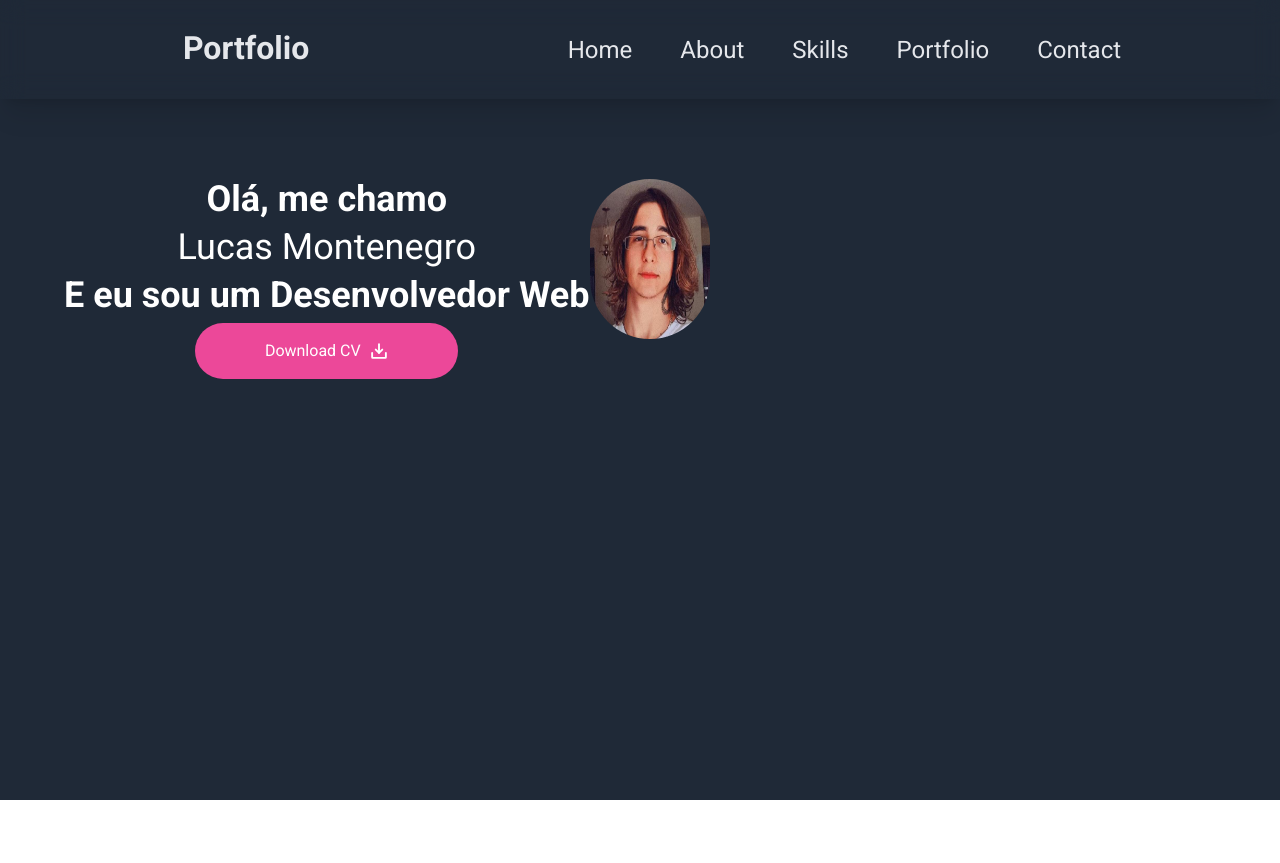
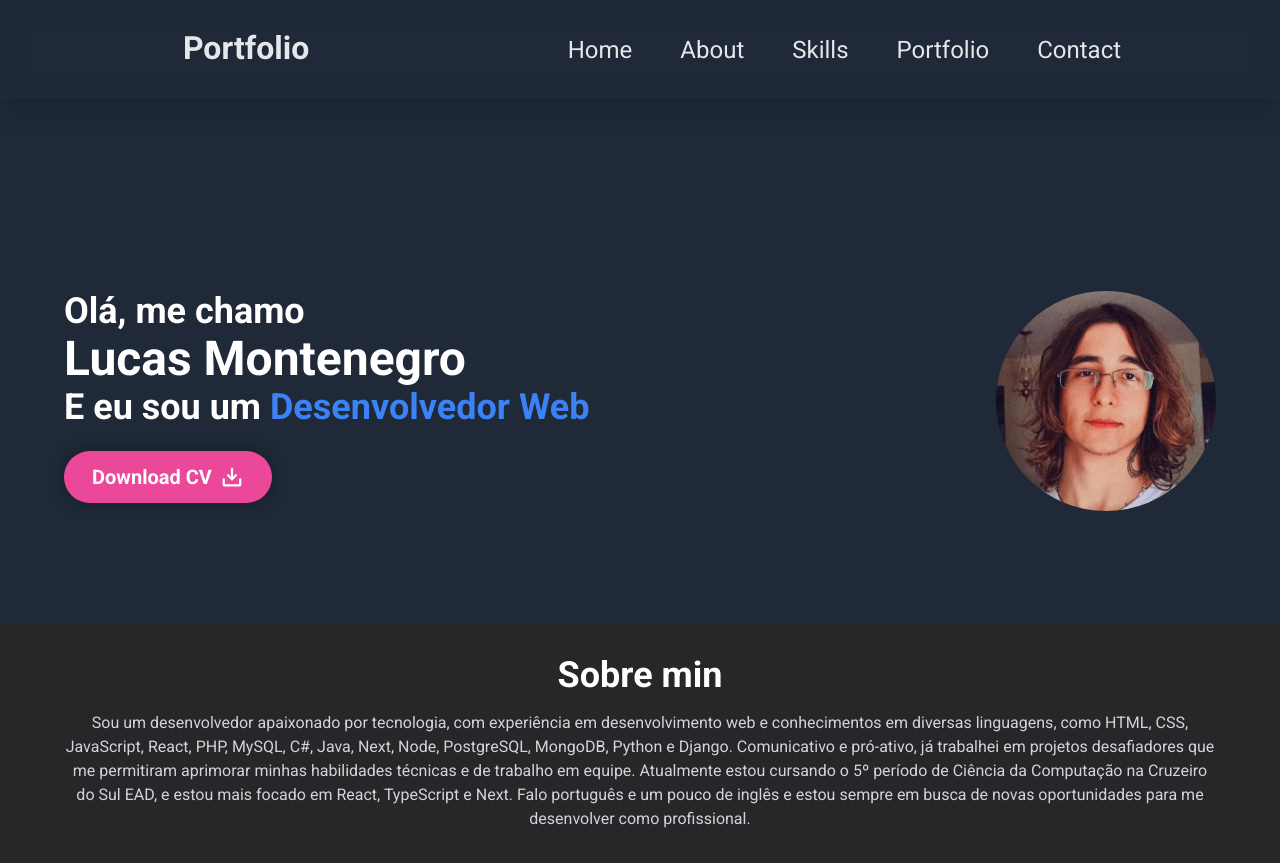
Before and after one commit to Lucas-M01/My-portfolio, a Next.js app: page / in a window 1280 px wide. Before the commit the page ends 800 px from the top, so only its background shows below. Built offline with nearby package versions, Linux system fonts and the light colour scheme.

Commit message:
Componente Home aprimorado e feito o about

```diff
--- a/package.json
+++ b/package.json
@@ -25,6 +25,7 @@
     "eslint": "^8.36.0",
     "eslint-config-next": "^13.2.4",
     "postcss": "^8.4.21",
+    "tailwind-scrollbar": "^3.0.0",
     "tailwindcss": "^3.2.7"
   }
 }
--- a/src/components/Home.tsx
+++ b/src/components/Home.tsx
@@ -4,35 +4,91 @@ import { DownloadSimple } from 'phosphor-react'
 
 export function Home() {
   return (
-    <section className="text-center text-white lg:flex mt-[5rem]">
-      <div className="flex flex-col-reverse lg:flex-row">
-        <div className="flex flex-col gap-2">
-          <h3 className="text-4xl font-bold">Olá, me chamo</h3>
-          <h1 className="text-4xl">Lucas Montenegro</h1>
-          <h4 className="text-4xl font-bold">
-            E eu sou um <span>Desenvolvedor Web</span>
+    <section className="text-center sm:text-left text-white sm:flex sm:flex-wrap  sm:items-center mt-[5rem]">
+      <div className="flex  flex-col-reverse w-[90%] mx-auto sm:my-28 sm:flex-row sm:justify-between">
+        <div className="flex flex-col gap-2 lg:w-1/2 lg:gap-1">
+          <h3 className="text-2xl md:text-3xl lg:text-4xl font-bold">
+            Olá, me chamo
+          </h3>
+          <h1 className="text-3xl md:text-4xl lg:text-5xl font-bold">
+            Lucas Montenegro
+          </h1>
+          <h4 className="text-2xl md:text-3xl lg:text-4xl font-bold lg:whitespace-nowrap">
+            E eu sou um{' '}
+            <span className="text-blue-500 ">
+              Desenvolvedor <span className="">Web</span>
+            </span>
           </h4>
-          <div className="flex justify-center">
+          <div className="flex justify-center sm:justify-start mt-5 lg:w-full">
             <a
               href=""
-              className="py-4 px-6 lg:w-[50%] bg-pink-500 flex gap-2 justify-center items-center rounded-full cursor-pointer hover:bg-pink-400"
+              className="py-3 px-7 bg-pink-500 flex gap-2 justify-center items-center rounded-[4rem] hover:rounded-none duration-150 font-semibold text-lg md:text-xl hover:tracking-[.1rem] shadow-[0_0_1rem_rgba(0,0,0,0.3)] cursor-pointer hover:bg-pink-400"
             >
               Download CV
-              <DownloadSimple weight="bold" size={20} />
+              <DownloadSimple weight="bold" className="text-xl md:text-2xl" />
             </a>
           </div>
         </div>
 
-        <div className="flex justify-center mb-10">
+        <div className="flex justify-center mb-10 sm:mb-0">
           <Image
             src={TestImg}
-            width={120}
-            height={120}
-            className="rounded-full"
+            width={220}
+            height={220}
+            className="rounded-full "
             alt=""
           />
         </div>
       </div>
+
+      <div className="bg-zinc-800 py-8 w-screen text-center">
+        <h4 className="font-semibold text-2xl mb-4 md:text-3xl lg:text-4xl">
+          Sobre min
+        </h4>
+        <p className="text-zinc-300 w-[90%] mx-auto">
+          Sou um desenvolvedor apaixonado por tecnologia, com experiência em
+          desenvolvimento web e conhecimentos em diversas linguagens, como HTML,
+          CSS, JavaScript, React, PHP, MySQL, C#, Java, Next, Node, PostgreSQL,
+          MongoDB, Python e Django. Comunicativo e pró-ativo, já trabalhei em
+          projetos desafiadores que me permitiram aprimorar minhas habilidades
+          técnicas e de trabalho em equipe. Atualmente estou cursando o 5º
+          período de Ciência da Computação na Cruzeiro do Sul EAD, e estou mais
+          focado em React, TypeScript e Next. Falo português e um pouco de
+          inglês e estou sempre em busca de novas oportunidades para me
+          desenvolver como profissional.
+        </p>
+      </div>
     </section>
+
+    // <section className="flex justify-center text-center sm:text-left">
+    //   <div className="flex flex-col-reverse justify-center gap-5 sm:w-full sm:flex-row sm:justify-between">
+    //     <div className="">
+    //       <h3 className="font-bold">Olá, me chamo</h3>
+    //       <h1 className="font-bold">Lucas Montenegro</h1>
+    //       <h4 className="font-bold">
+    //         E eu sou um{' '}
+    //         <span className="">
+    //           Desenvolvedor <span className="">Web</span>
+    //         </span>
+    //       </h4>
+    //       <div className="">
+    //         <a href="" className="font-semibold flex items-center gap-2">
+    //           Download CV
+    //           <DownloadSimple weight="bold" className="" />
+    //         </a>
+    //       </div>
+    //     </div>
+
+    //     <div className="">
+    //       <Image
+    //         src={TestImg}
+    //         width={220}
+    //         height={220}
+    //         className="rounded-full "
+    //         alt=""
+    //       />
+    //     </div>
+    //   </div>
+    // </section>
   )
 }
--- a/src/pages/index.tsx
+++ b/src/pages/index.tsx
@@ -1,20 +1,16 @@
 import { Header } from '@/components/Header'
 import { Home } from '@/components/Home'
-import { Head } from 'next/document'
+import Head from 'next/head'
 
 export default function PageHome() {
   return (
-    <>
+    <div className="bg-gray-800 h-screen ">
       <Head>
         <title>Portfólio</title>
       </Head>
+      <Header />
 
-      <div className="bg-gray-800 h-screen">
-        <Header />
-        <div className="w-[90%] mx-auto">
-          <Home />
-        </div>
-      </div>
-    </>
+      <Home />
+    </div>
   )
 }
```
Also changed, not shown: 1 other file (tests, documents, lock files or other folders).
